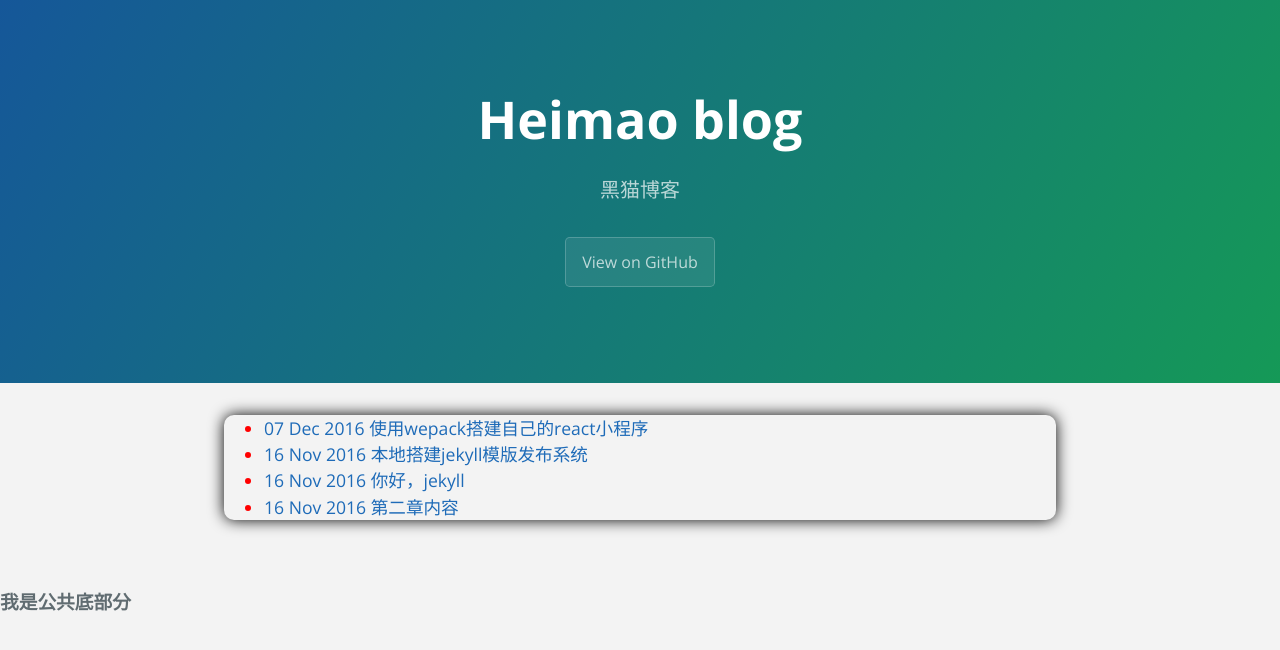
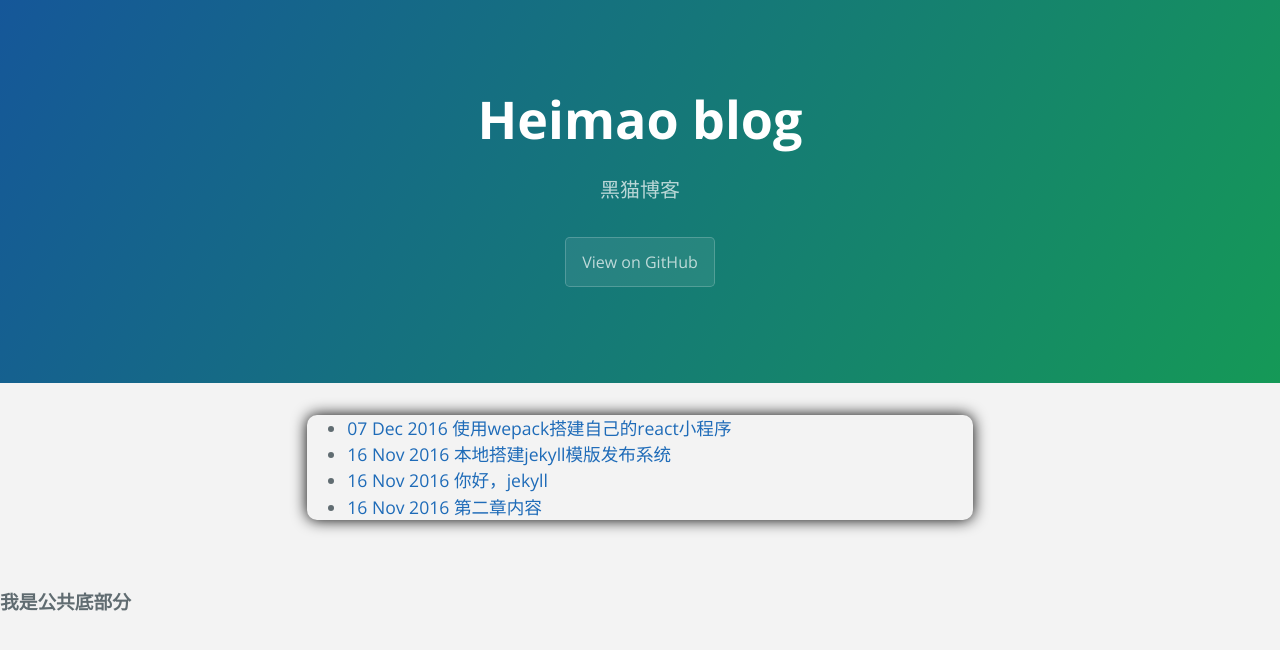
Before and after one commit to heimiao/heimao_blog, a Jekyll site: the page built from index.html, in a window 1280 px wide. Shown: the top 650 px of the page. Built offline with Jekyll 4.4.1, drawn with Linux system fonts in a browser that asks for light colours.

Commit message:
修改部分样式

```diff
--- a/css/index.css
+++ b/css/index.css
@@ -3,7 +3,7 @@ body{
 }
 .cont{
 	margin:0px auto;
-	color:red;
+	width:80%;
 	border-radius:10px;
 	box-shadow:0px 0px 15px 0px #000;
  }
```
